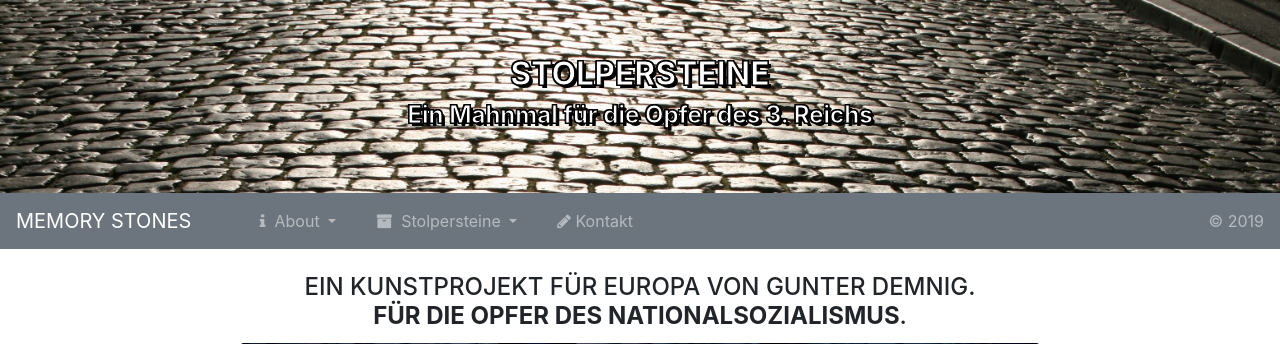
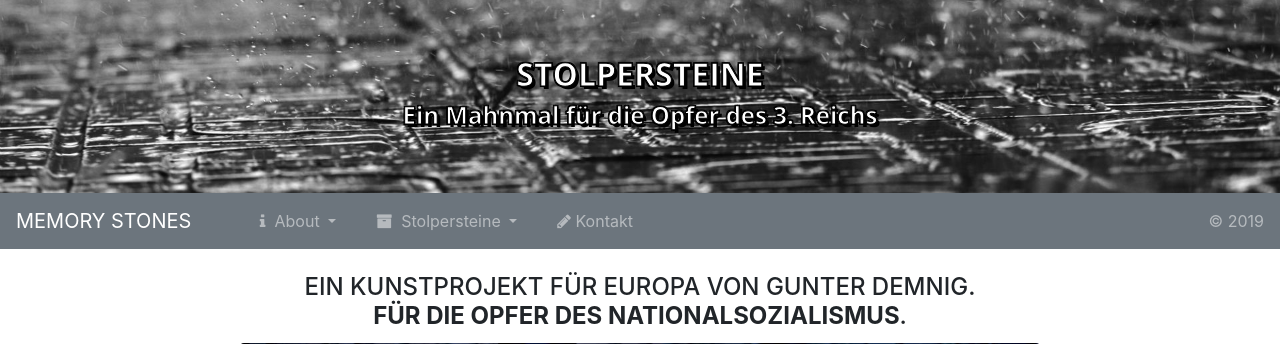
Before and after one commit to LukeBu95/memoryStones, a PHP site: page /phpmail/ in a window 1280 px wide. Shown: the top 344 px of the page. Run offline with PHP 8.4, Linux system fonts and the light colour scheme; some libraries are stand-ins or nearby versions.

Commit message:
image opacity hinzugefügt

```diff
--- a/web/css/style.css
+++ b/web/css/style.css
@@ -1,3 +1,5 @@
+@import url('https://fonts.googleapis.com/css?family=Open+Sans:700');
+
 header {
     -webkit-text-stroke: 1px black;
     color: white;
@@ -9,17 +11,24 @@ header {
         1px 1px 0 #000;
     padding: 55px;
     text-align: center;
-    font-size: 35px;
-    background-image: url(../img/kopfsteinpflaster_bk.jpg);
+    font-family: 'Open Sans';
+    font-size: 100px;
+    background-image: url(../img/cobble.jpg);
+    background-position-y: 65%;
     background-repeat: no-repeat;
     background-size: cover;
-
 }
 
 img {
     display: block;
     margin-left: auto;
     margin-right: auto;
+    -moz-animation: fadein 2s;
+}
+
+@-moz-keyframes fadein {
+    from { opacity: 0; }
+    to   { opacity: 1; }
 }
 
 article {
--- a/web/index.php
+++ b/web/index.php
@@ -11,11 +11,9 @@
     <link rel="stylesheet" href="css/bootstrap/bootstrap.css"/>
     <link rel="stylesheet" href="css/style.css"/>
     <link rel="stylesheet" href="css/font-awesome.min.css">
+</head>
 
-
-</head>
 <body>
-
 <?php // Include der richtigen Datei
 
 if (isset($_GET['link']) && !empty($_GET['link'])) {
@@ -49,10 +47,9 @@ if (isset($_GET['link']) && !empty($_GET['link'])) {
 
 
 ?>
-
 <header>
-    <h2 style="font-weight: bold">STOLPERSTEINE</h2>
-    <h4 style="font-weight: bold">Ein Mahnmal für die Opfer des 3. Reichs</h4>
+    <h2>STOLPERSTEINE</h2>
+    <h4>Ein Mahnmal für die Opfer des 3. Reichs</h4>
 </header>
 <nav class="navbar navbar-expand-md navbar-dark bg-secondary nav-justified">
     <a class="navbar-brand" href="?link"> MEMORY STONES</a>
```
Also changed, not shown: web/img/cobble.jpg (added).
